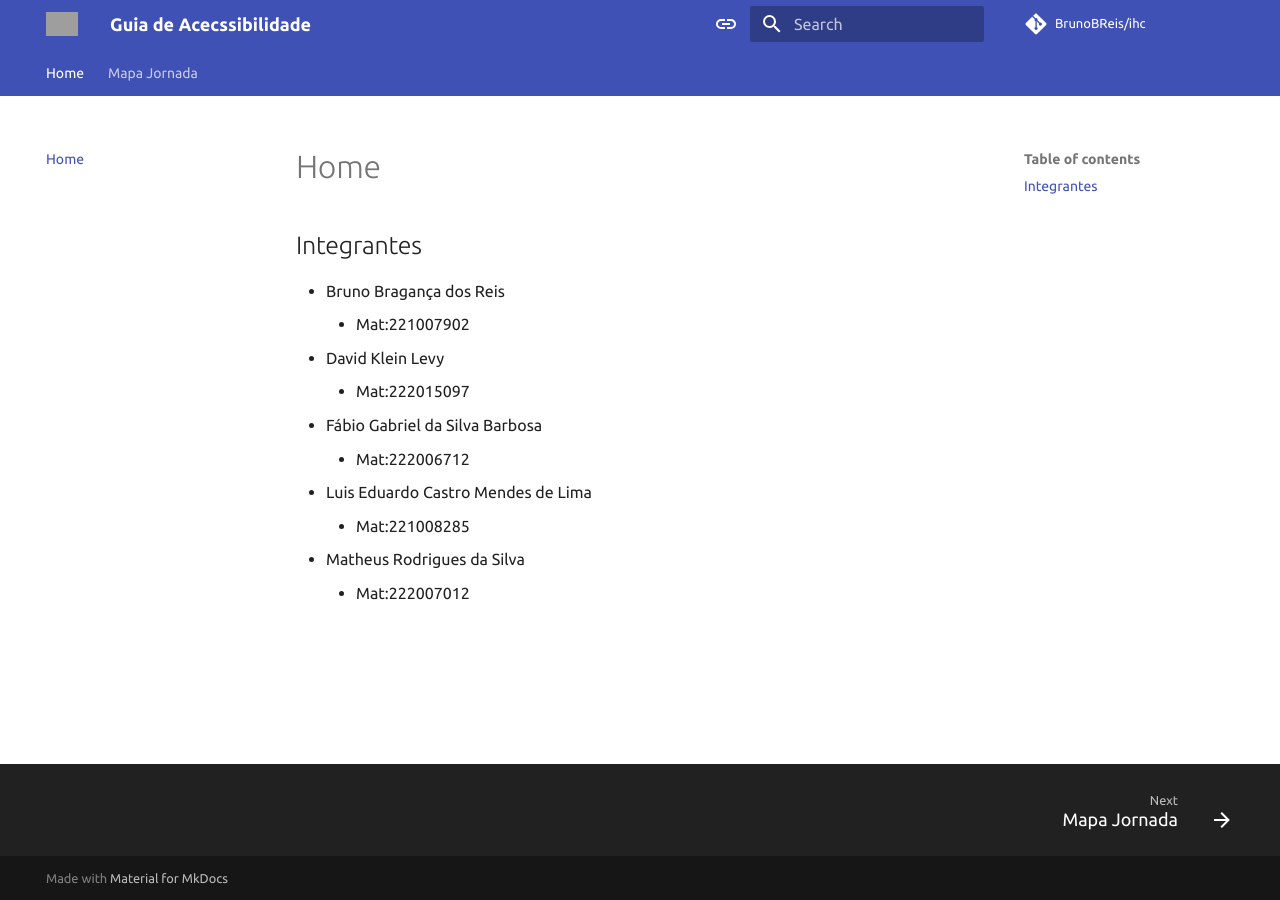
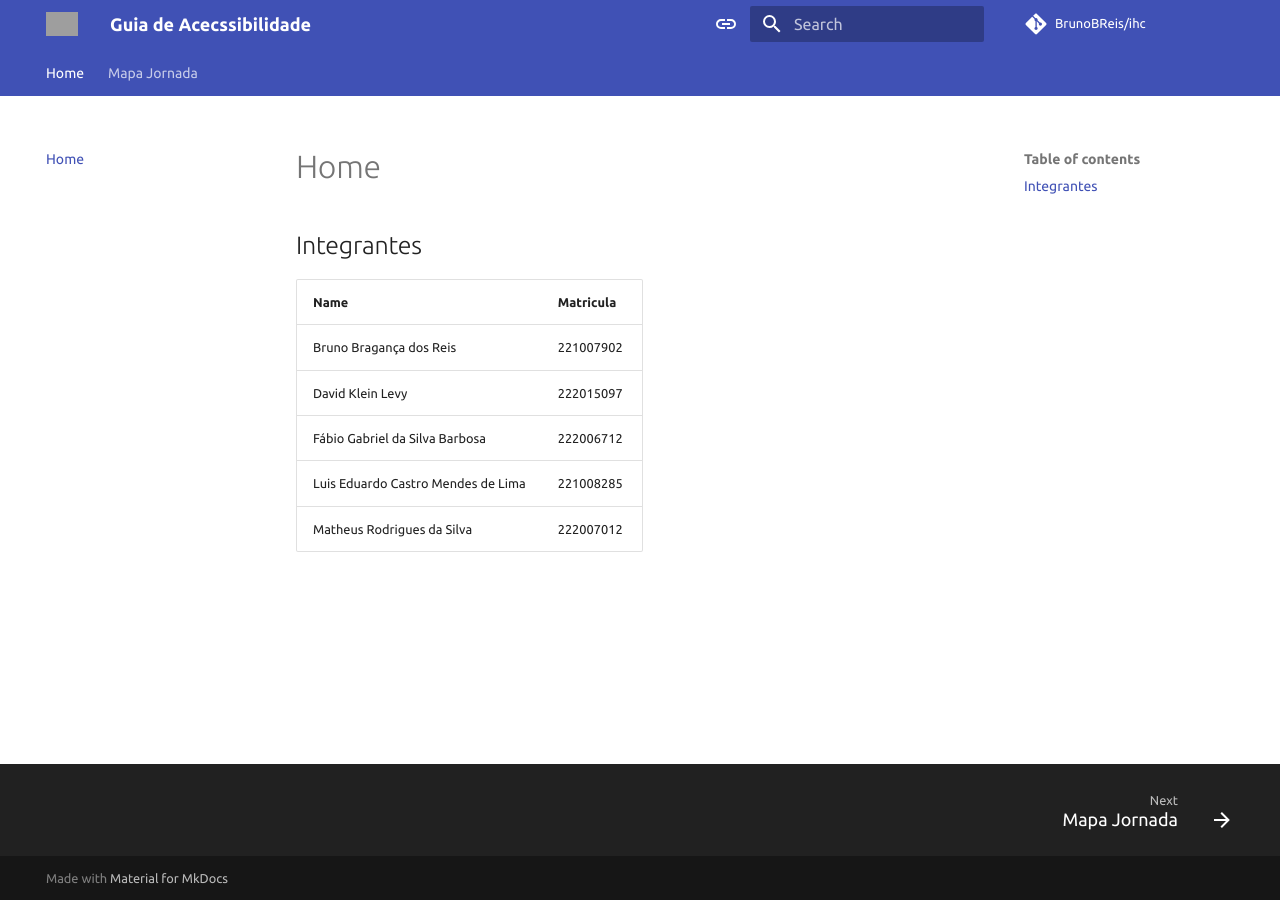
Before and after one commit to BrunoBReis/ihc, an MkDocs documentation site: the page built from docs/index.md, in a window 1280 px wide. Built offline with MkDocs 1.6.1 and Material for MkDocs 9.7.7, drawn with Linux system fonts in a browser that asks for light colours; comment, search, counter and statistics services are not loaded; grey boxes are pictures that could not be loaded.

Commit message:
docs: updating index

```diff
--- a/docs/index.md
+++ b/docs/index.md
@@ -1,12 +1,9 @@
 ## Integrantes
 
-- Bruno Bragança dos Reis
-    - Mat:221007902
-- David Klein Levy
-    - Mat:222015097
-- Fábio Gabriel da Silva Barbosa
-    - Mat:222006712
-- Luis Eduardo Castro Mendes de Lima
-    - Mat:221008285
-- Matheus Rodrigues da Silva
-    - Mat:222007012
+| Name                              | Matricula |
+|-----------------------------------|----------------------|
+| Bruno Bragança dos Reis           | 221007902           |
+| David Klein Levy                  | 222015097           |
+| Fábio Gabriel da Silva Barbosa    | 222006712           |
+| Luis Eduardo Castro Mendes de Lima| 221008285           |
+| Matheus Rodrigues da Silva        | 222007012           |
```
